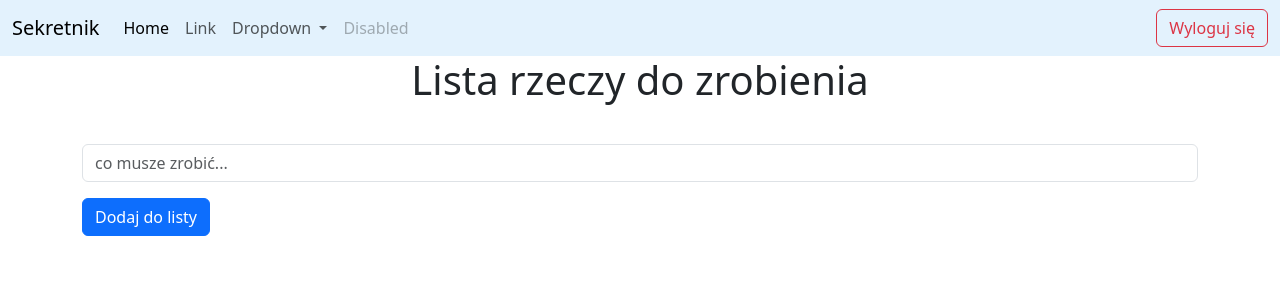
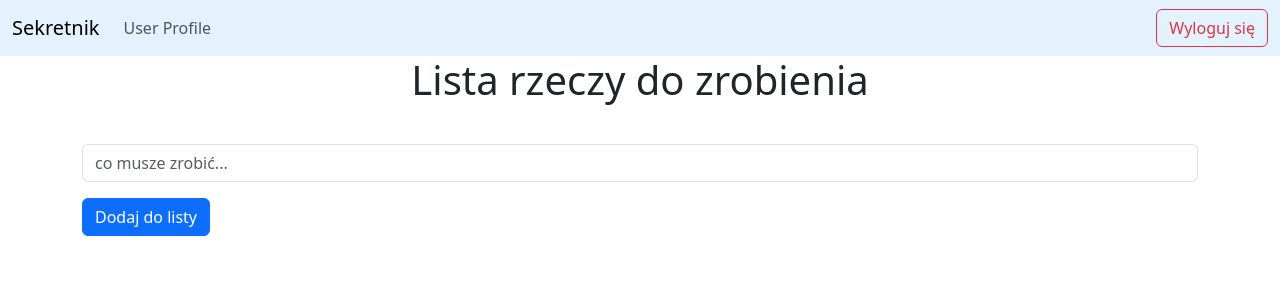
Before and after one commit to marcincwiek/PythonProject, a Flask app: page / in a window 1280 px wide. Shown: the top 300 px of the page. Run offline with Flask 3, Linux system fonts and the light colour scheme; the visitor is signed in with stand-in values (Sample User, id 1); data that the repository does not hold is empty.

Commit message:
refactor: navbar.html

```diff
--- a/templates/navbar.html
+++ b/templates/navbar.html
@@ -1,6 +1,6 @@
 <nav class="navbar navbar-expand-lg" style=" background-color: #e3f2fd;">
     <div class=" container-fluid">
-        <a class="navbar-brand" href="#">Sekretnik</a>
+        <a class="navbar-brand" href="{{ url_for('index') }}">Sekretnik</a>
 
         <button class="navbar-toggler" type="button" data-bs-toggle="collapse" data-bs-target="#navbarSupportedContent"
             aria-controls="navbarSupportedContent" aria-expanded="false" aria-label="Toggle navigation">
@@ -9,27 +9,7 @@
         <div class="collapse navbar-collapse" id="navbarSupportedContent">
             <ul class="navbar-nav me-auto mb-2 mb-lg-0">
                 <li class="nav-item">
-                    <a class="nav-link active" aria-current="page" href="#">Home</a>
-                </li>
-                <li class="nav-item">
-                    <a class="nav-link" href="#">Link</a>
-                </li>
-                <li class="nav-item dropdown">
-                    <a class="nav-link dropdown-toggle" href="#" role="button" data-bs-toggle="dropdown"
-                        aria-expanded="false">
-                        Dropdown
-                    </a>
-                    <ul class="dropdown-menu">
-                        <li><a class="dropdown-item" href="#">Action</a></li>
-                        <li><a class="dropdown-item" href="#">Another action</a></li>
-                        <li>
-                            <hr class="dropdown-divider">
-                        </li>
-                        <li><a class="dropdown-item" href="#">Something else here</a></li>
-                    </ul>
-                </li>
-                <li class="nav-item">
-                    <a class="nav-link disabled" aria-disabled="true">Disabled</a>
+                    <a class="nav-link" href="{{ url_for('user',  name=current_user.username)}}">User Profile</a>
                 </li>
             </ul>
 
```
